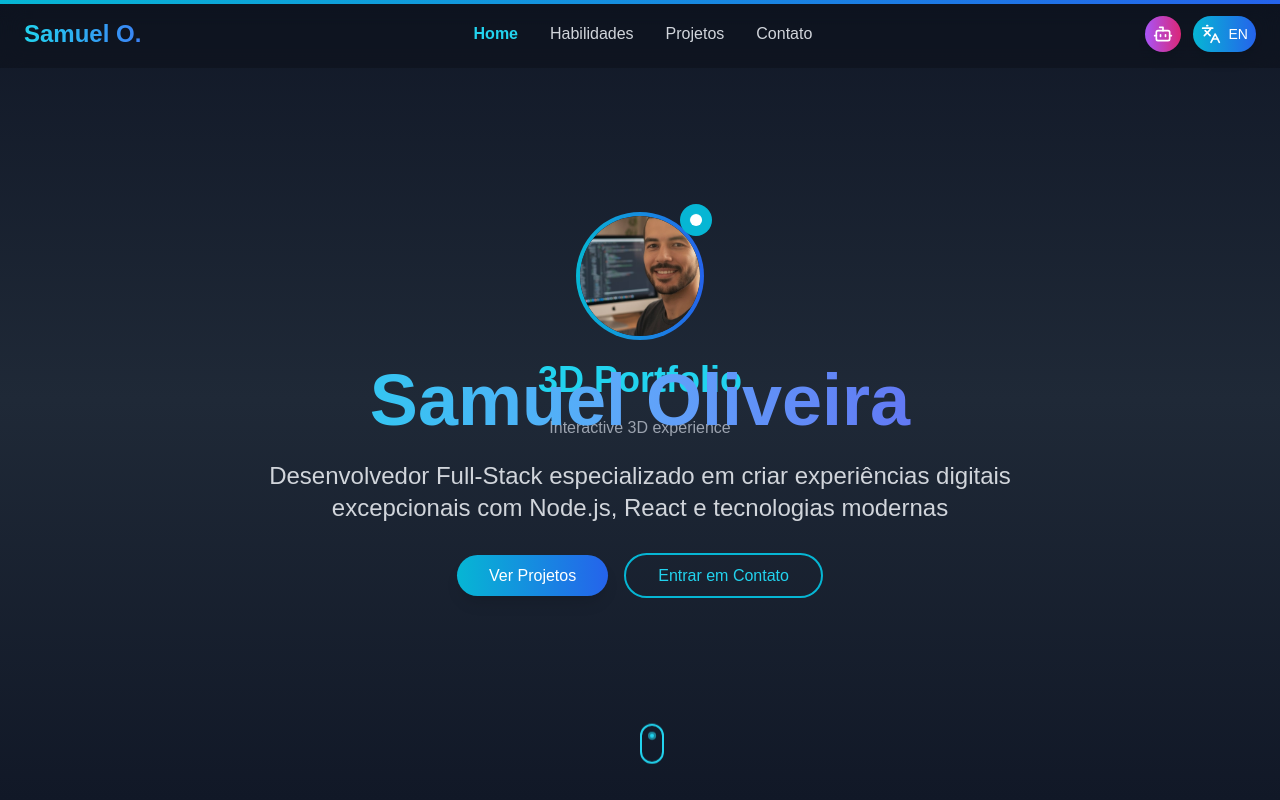
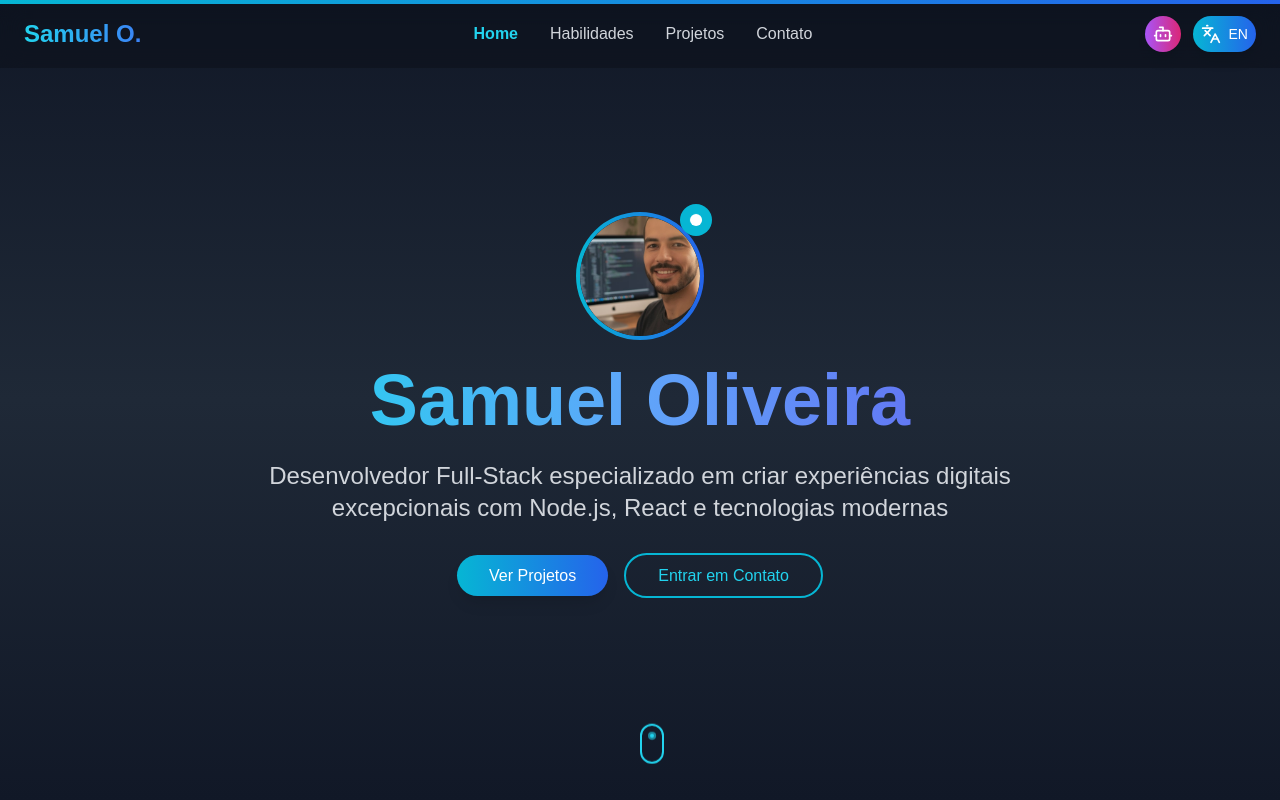
Before and after one commit to samueldng/my-portfolio, a Next.js app: page / in a window 1280 px wide. Shown: the top 800 px of the page. Built offline with nearby package versions, Linux system fonts and the light colour scheme.

Commit message:
Fix React context conflicts: Implement dynamic loading for Three.js components to prevent runtime errors

```diff
--- a/src/components/ThreeHero.tsx
+++ b/src/components/ThreeHero.tsx
@@ -97,10 +97,7 @@ export default function ThreeHero() {
   if (error) {
     return (
       <div className="w-full h-full bg-gradient-to-b from-gray-900 via-gray-800 to-gray-900 flex items-center justify-center">
-        <div className="text-center">
-          <div className="text-4xl font-bold text-cyan-400 mb-4">3D Portfolio</div>
-          <div className="text-gray-400">Interactive 3D experience</div>
-        </div>
+
       </div>
     );
   }
```
